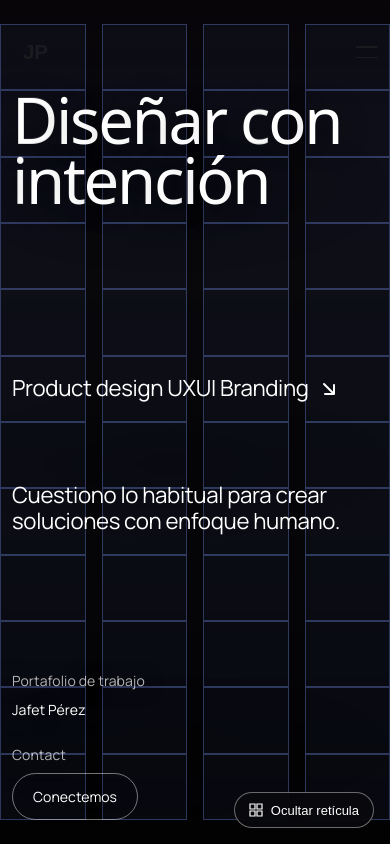
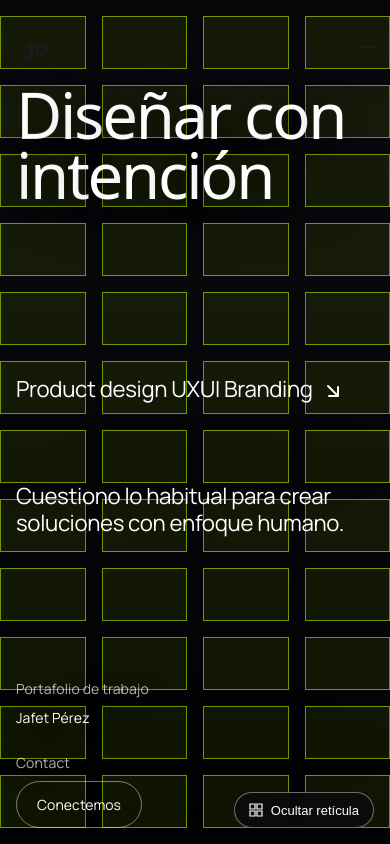
Before and after one commit to JAPM01/Portafolio-v2, a Next.js app: page / in a window 390 px wide. Shown: the top 844 px of the page. Built offline with nearby package versions, Linux system fonts and the light colour scheme; a web font is replaced by a local one.

Commit message:
Hero: margenes = gutter (24/16px) + row-gap + reticula verde lima

```diff
--- a/src/components/hero.module.css
+++ b/src/components/hero.module.css
@@ -10,6 +10,11 @@
   height: 100svh;
   display: flex;
   position: relative;
+  /* Margen horizontal del grid = gutter: el .container del hero usa
+     --page-margin (clamp 12→24px), que NO es el gutter (24px desktop /
+     16px móvil). Se sobreescribe aquí para que las columnas empiecen
+     después de un margen exactamente igual al gutter. */
+  --page-margin: var(--space-6);
 }
 
 /* Fondo fijo con ripple: cubre el viewport y se desvanece al hacer scroll. */
@@ -146,12 +151,16 @@
 
 /* Retícula del hero — mejores prácticas: 12 columnas en desktop, 4 en
    móvil (12 se divide en 2, 3, 4 y 6); gutters fijos 24px / 16px;
-   márgenes = padding del .container; todo el espaciado en múltiplos de 8
-   (medio paso de 4 para detalles). Título, pitch y meta son celdas de
-   ESTE grid: antes cada uno se ubicaba con un mecanismo distinto (flujo /
-   absolute con px fijos / flex) y por eso se movían por separado al
-   cambiar de viewport. Filas: 12 filas iguales; el título va en 2–7, el
-   pitch en 6–10 y el meta en 11–13 (medido contra la referencia). */
+   márgenes = gutter en los 4 lados (el horizontal se fija en .hero con
+   --page-margin, el vertical es el padding-block de .inner) y las
+   columnas empiezan después del margen; gutters horizontales = row-gap
+   (antes no había: las 12 filas iban pegadas). Todo el espaciado en
+   múltiplos de 8 (medio paso de 4 para detalles). Título, pitch y meta
+   son celdas de ESTE grid: antes cada uno se ubicaba con un mecanismo
+   distinto (flujo / absolute con px fijos / flex) y por eso se movían
+   por separado al cambiar de viewport. Filas: 12 filas iguales; el
+   título va en 2–7, el pitch en 6–10 y el meta en 11–13 (medido contra
+   la referencia). */
 .inner {
   z-index: 1;
   padding-block: var(--space-6);
@@ -168,6 +177,7 @@
   grid-template-columns: repeat(12, minmax(0, 1fr));
   grid-template-rows: repeat(12, minmax(0, 1fr));
   column-gap: var(--space-6);
+  row-gap: var(--space-6);
   position: relative;
 }
 .inner::before {
@@ -311,11 +321,16 @@ a.metaValue.ctaButton:hover {
      derecha en desktop. */
 }
 
-/* Móvil: retícula de 4 columnas, gutter 16px. */
+/* Móvil: retícula de 4 columnas, gutter 16px, márgenes 16px. */
 @media (max-width: 1023px) {
+  .hero {
+    --page-margin: var(--space-4);
+  }
   .inner {
     grid-template-columns: repeat(4, minmax(0, 1fr));
     column-gap: var(--space-4);
+    row-gap: var(--space-4);
+    padding-block: var(--space-4);
   }
   .titleWrap {
     grid-column: 1 / 5;
@@ -352,7 +367,10 @@ a.metaValue.ctaButton:hover {
 
 /* Retícula visible (botón flotante): muestra las celdas exactas del grid
    del hero — 12×12 en desktop, 4×12 en móvil — para verificar que cada
-   elemento cae en su lugar. */
+   elemento cae en su lugar. Usa los mismos márgenes y gaps que .inner
+   (inset-block = padding-block, mismos column-gap y row-gap) para que
+   cada celda calce con la del grid real. Color verde lima para que se
+   vea bien sobre el fondo oscuro y colorido. */
 .gridOverlay {
   position: absolute;
   inset-block: var(--space-6);
@@ -361,12 +379,13 @@ a.metaValue.ctaButton:hover {
   grid-template-columns: repeat(12, minmax(0, 1fr));
   grid-template-rows: repeat(12, minmax(0, 1fr));
   column-gap: var(--space-6);
+  row-gap: var(--space-6);
   pointer-events: none;
   z-index: 0;
 }
 .gridOverlayCell {
-  border: 1px solid rgba(126, 155, 255, 0.32);
-  background: rgba(126, 155, 255, 0.05);
+  border: 1px solid rgba(190, 255, 0, 0.55);
+  background: rgba(190, 255, 0, 0.08);
 }
 .gridToggle {
   position: fixed;
@@ -393,6 +412,8 @@ a.metaValue.ctaButton:hover {
   .gridOverlay {
     grid-template-columns: repeat(4, minmax(0, 1fr));
     column-gap: var(--space-4);
+    row-gap: var(--space-4);
+    inset-block: var(--space-4);
   }
   .gridOverlayCell:nth-child(n + 49) {
     display: none;
```
